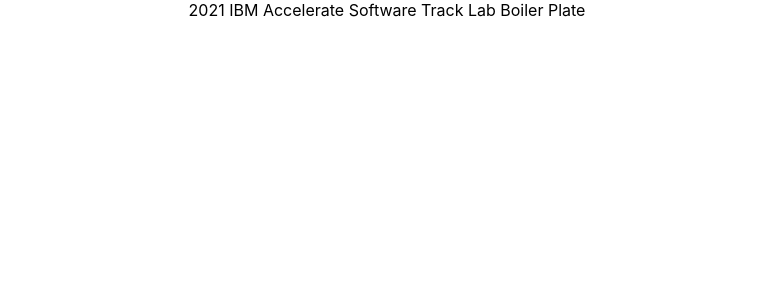
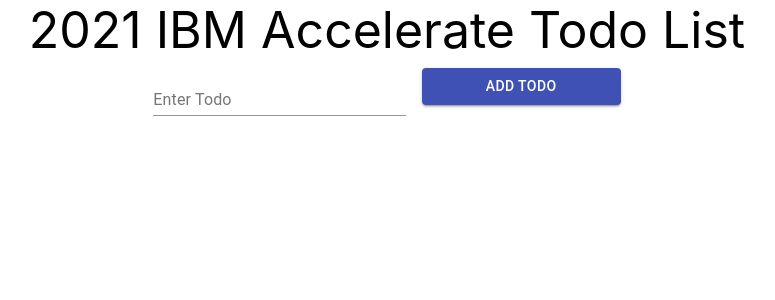
Before and after one commit to 2021-IBM-Accelerate-SW-Track/lab-1-team-25, a React (Create React App) app: page / in a window 1280 px wide. Shown: the top 300 px of the page, without its empty margins (253-1028 px from the left). Built offline with nearby package versions, Linux system fonts and the light colour scheme.

Commit message:
My Current Todo App
Most features are completed
-Needs Restyling
-Edit Feature is not implemented
-Duplicate Feature is not implemented

```diff
--- a/package.json
+++ b/package.json
@@ -4,12 +4,14 @@
   "private": true,
   "dependencies": {
     "@material-ui/core": "^4.11.4",
+    "@material-ui/icons": "^4.11.2",
     "@testing-library/jest-dom": "^5.12.0",
     "@testing-library/react": "^11.2.6",
     "@testing-library/user-event": "^12.8.3",
     "react": "^17.0.2",
     "react-dom": "^17.0.2",
     "react-scripts": "4.0.3",
+    "uuid": "^8.3.2",
     "web-vitals": "^1.1.2"
   },
   "scripts": {
--- a/src/App.js
+++ b/src/App.js
@@ -1,12 +1,67 @@
 import Header from "./component/header"
 import './App.css';
 
+import React, { useState } from 'react';
+import { makeStyles } from '@material-ui/core/styles';
+import TextField from '@material-ui/core/TextField';
+
+import Button from '@material-ui/core/Button';
+import TodoList from "./component/header/TodoList";
+
 function App() {
+  const [todos, setTodos] = useState([]);
+
+  function addTodo(todo) {
+    setTodos([todo, ...todos]);
+  }
+
+  function toggleComplete(id) {
+    setTodos(
+      todos.map(todo => {
+        if (todo.id == id) {
+          return {
+            ...todo,
+            completed: !todo.completed
+          };
+        }
+        return todo;
+      })
+    );
+  }
+
+  function deleteTodo(id) {
+    setTodos(todos.filter(todo => todo.id !== id));
+  }
+
   return (
+
     <div className="App">
-    <Header/>
+      <Header addTodo={addTodo} />
+      <TodoList
+        todos={todos}
+        toggleComplete={toggleComplete}
+        removeTodo={deleteTodo}
+      />
+
+
     </div>
+
   );
 }
 
+
+
+
+// export default function BasicTextFields() {
+//   const classes = useStyles();
+
+//   return (
+//     <form className={classes.root} noValidate autoComplete="off">
+//       <TextField id="standard-basic" label="Standard" />
+//       <TextField id="filled-basic" label="Filled" variant="filled" />
+//       <TextField id="outlined-basic" label="Outlined" variant="outlined" />
+//     </form>
+//   );
+// }
+
 export default App;
--- /dev/null
+++ b/src/component/header/Todo.js
@@ -0,0 +1,30 @@
+import React from "react";
+
+function Todo({ todo, toggleComplete, removeTodo }) {
+    function clickCheckbox() {
+        toggleComplete(todo.id);
+    }
+
+    function handleRemove() {
+        removeTodo(todo.id);
+    }
+
+    let today = new Date(todo.id);
+    return (
+        <div style={{ display: "flex", textAlign: "left", justifyContent: "center" }}>
+            <input type="checkbox" onClick={clickCheckbox} />
+            <li
+                style={{
+                    color: "black",
+                    textDecoration: todo.completed ? "line-through" : null
+                }}
+            >
+                {todo.task}--
+                {today.toLocaleTimeString()}--{today.toDateString()} </li>
+            <button onClick={handleRemove}>X</button>
+            <button >Edit</button>
+        </div>
+    );
+}
+
+export default Todo;
--- /dev/null
+++ b/src/component/header/TodoList.js
@@ -0,0 +1,16 @@
+import React from "react";
+import Todo from "./Todo";
+import { List } from "@material-ui/core";
+
+function TodoList({ todos, toggleComplete, removeTodo }) {
+    return (
+        <List>
+            {todos.map(todo => (
+                <Todo key={todo.id} todo={todo} toggleComplete={toggleComplete} removeTodo={removeTodo} />
+            ))}
+        </List>
+    );
+
+}
+
+export default TodoList;
--- a/src/component/header/header.css
+++ b/src/component/header/header.css
@@ -0,0 +1,3 @@
+body {
+    font-size: large;
+}
--- a/src/component/header/header.js
+++ b/src/component/header/header.js
@@ -1,3 +1,73 @@
-export default function Header(){
-    return <div>2021 IBM Accelerate Software Track Lab Boiler Plate</div>
+import React, { useState } from "react";
+
+import { v4 as uuidv4 } from "uuid";
+
+import { makeStyles } from '@material-ui/core/styles';
+import TextField from '@material-ui/core/TextField';
+
+import Button from '@material-ui/core/Button';
+
+export default function Header({ addTodo }) {
+    const [todo, setTodo] = useState({
+        id: "",
+        task: "",
+        completed: false
+    });
+
+    function textChangeState(e) {
+        setTodo({ ...todo, task: e.target.value })
+    }
+
+    function handleSubmit(e) {
+        e.preventDefault();
+        if (todo.task.trim()) {
+            addTodo({ ...todo, id: Date.now() });
+            //reset
+            setTodo({ ...todo, task: "" });
+        }
+    }
+
+    const classes = useStyles();
+    return (
+
+        <div>
+            <div style={{ fontSize: 50 }}>
+                2021 IBM Accelerate Todo List
+            </div>
+
+
+            <form onSubmit={handleSubmit} className={classes.root} noValidate autoComplete="off">
+                {/* <input
+
+                    name="task"
+                    type="text"
+                    value={todo.task}
+                    onChange={textChangeState}
+                /> */}
+                <TextField
+                    name="task"
+                    type="text"
+                    value={todo.task}
+                    onChange={textChangeState}
+                    id="standard-basic"
+                    label="Enter Todo" />
+
+                <Button type="submit" variant="contained" color="primary">
+                    Add Todo
+            </Button>
+            </form>
+
+
+        </div>
+    );
+
 }
+
+const useStyles = makeStyles((theme) => ({
+    root: {
+        '& > *': {
+            margin: theme.spacing(1),
+            width: '25ch',
+        },
+    },
+}));
```
